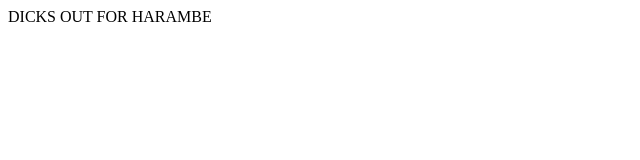
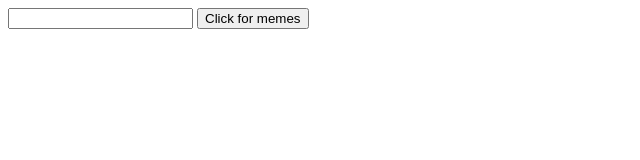
Before and after one commit to jdon/FakeNewsFinder, a website: page api/index.html in a window 1280 px wide. Shown: the whole page, without its empty margins (0-640 px from the left). Drawn offline with Linux system fonts and the light colour scheme.

Commit message:
New temporary front page

```diff
--- a/api/index.html
+++ b/api/index.html
@@ -1,2 +1,9 @@
-<title>HARAMBE BITCHES</title>
-DICKS OUT FOR HARAMBE
+<script>
+function memes(){
+	var url = document.getElementById("memebox").value;
+	var uri = encodeURIComponent(url);
+	window.open("http://fake.jdon.uk/url/" + uri);
+}
+</script>
+<input type="text" id="memebox">
+<button type="button" onclick="memes()">Click for memes</button>
```
